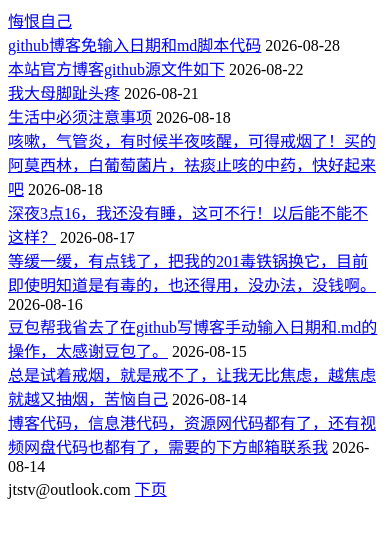
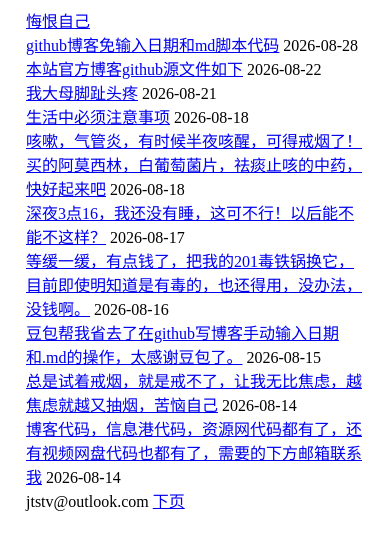
Before and after one commit to JTSTV/jtstv.github.io, a Jekyll site: the page built from index.html, in a window 390 px wide. Shown: the top 550 px of the page. Built offline with Jekyll 4.4.1, drawn with Linux system fonts in a browser that asks for light colours; the list of posts is cut into pages by our own code.

Commit message:
更新 index.html

```diff
--- a/index.html
+++ b/index.html
@@ -12,7 +12,9 @@ layout: null
 <link rel="canonical" href="{{ site.url }}{{ page.url }}">
 <meta name="robots" content="index, follow, max-snippet:160">
 <style>
+/* 仅保留移动端视口防贴边，其余全部浏览器原生样式，无自定义边距字号 */
 @media(max-width:600px){
+.container{padding:0 18px;}
 }
 </style>
 </head>
```
